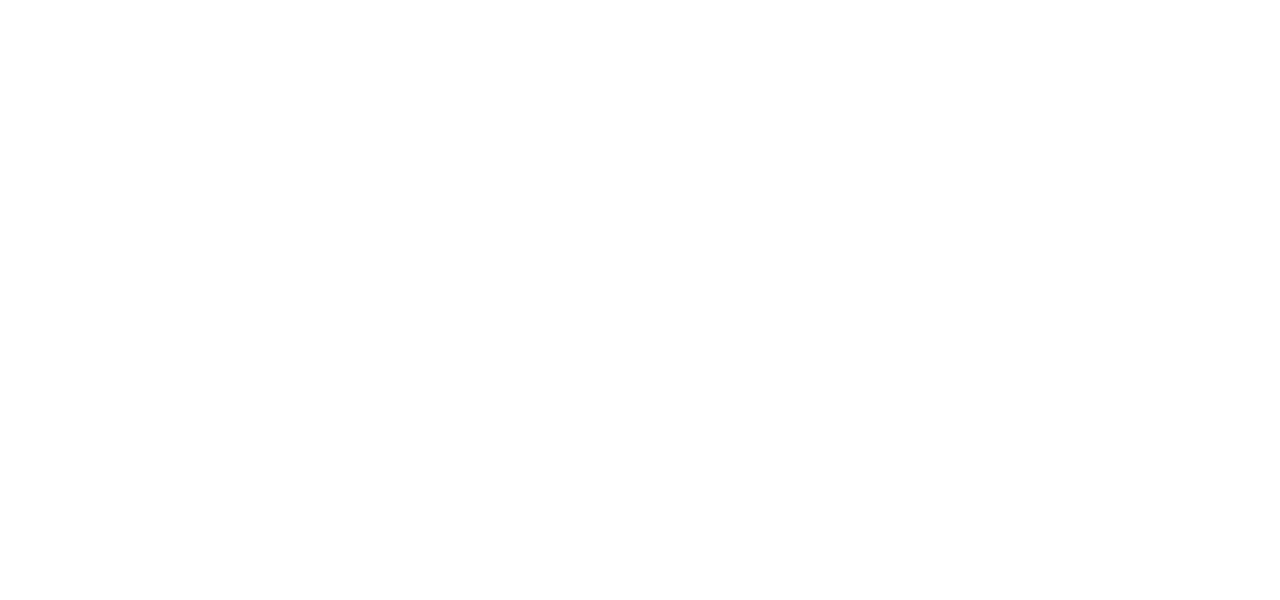
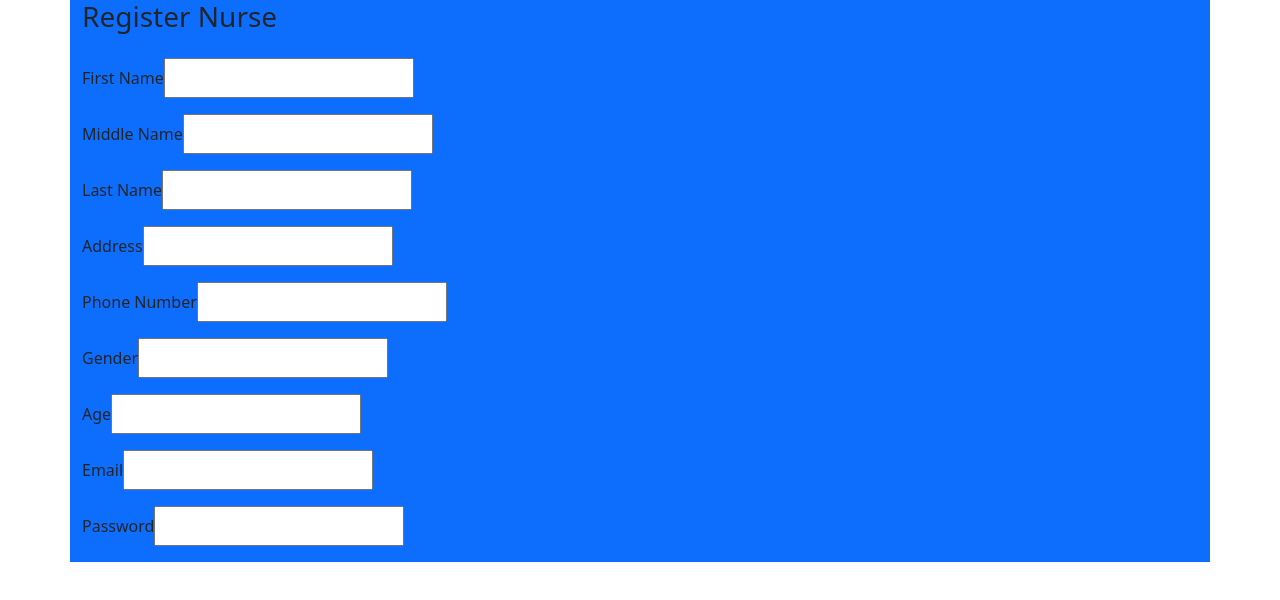
Before and after one commit to ihern/UI-Health-DBMS, a React (Create React App) app in the folder client/: page /createNurse in a window 1280 px wide. Before the commit this address had no page. Shown: the top 600 px of the page. Built offline with nearby package versions, Linux system fonts and the light colour scheme.

Commit message:
Created Admin dash and its components. Must now work on populating information and queries.

```diff
--- a/client/package.json
+++ b/client/package.json
@@ -1,6 +1,7 @@
 {
   "name": "client",
   "version": "0.1.0",
+  "proxy": "http://localhost:4000",
   "private": true,
   "dependencies": {
     "@testing-library/jest-dom": "^5.17.0",
--- a/client/src/App.js
+++ b/client/src/App.js
@@ -4,6 +4,12 @@ import Register from './pages/register';
 import Patient from './pages/patientDash';
 import Admin from './pages/adminDash';
 import Nurse from './pages/nurseDash';
+import CreateNurse from './components/CreateNurse';
+import EditNurse from './components/EditNurse';
+import ReadNurse from './components/ReadNurse';
+import ReadPatient from './components/ReadPatient';
+import ReadVaccine from './components/ReadVaccine';
+import UpdateVaccine from './components/UpdateVaccine';
 import { BrowserRouter, Routes, Route } from 'react-router-dom'
 import 'bootstrap/dist/css/bootstrap.min.css';
 
@@ -11,11 +17,17 @@ function App() {
   return (
     <BrowserRouter>
       <Routes>
-        <Route path='/' element={<Login />}></Route>
-        <Route path='/register' element={<Register />}></Route>
-        <Route path='/adminHome' element={<Admin />}></Route>
-        <Route path='/nurseHome' element={<Nurse />}></Route>
-        <Route path='/patientHome' element={<Patient />}></Route>
+        <Route path='/' element={<Login />} />
+        <Route path='/register' element={<Register />} />
+        <Route path='/adminHome' element={<Admin />} />
+        <Route path='/nurseHome' element={<Nurse />} />
+        <Route path='/patientHome' element={<Patient />} />
+        <Route path='/createNurse' element={<CreateNurse />} />
+        <Route path='/editNurse/:id' element={<EditNurse />} />
+        <Route path='/readNurse/:id' element={<ReadNurse />} />
+        <Route path='/readPatient/:id' element={<ReadPatient />} />
+        <Route path='/readVaccine/:id' element={<ReadVaccine />} />
+        <Route path='/updateVaccine/:id' element={<UpdateVaccine />} />
       </Routes>
     </BrowserRouter>
   );
--- /dev/null
+++ b/client/src/components/CreateNurse.jsx
@@ -0,0 +1,88 @@
+import React, { useState } from 'react'
+import { Link, useNavigate } from 'react-router-dom'
+import Axios from 'axios'
+
+function CreateNurse() {
+  const [values, setValues] = useState({
+    employee_id: '',
+    fname: '',
+    mi: '',
+    lname: '',
+    address: '',
+    phone_number: '',
+    gender: '',
+    age: '',
+    email: '',
+    password: ''
+  })
+
+  const navigate = useNavigate();
+
+  const handleSubmit = (event) => {
+    event.preventDefault();
+
+    // Posting data to UI-Health database
+    Axios.post("http://localhost:4000/registerNurse", values)
+    .then(res => {
+        navigate('/adminHome');
+        console.log(res.data);
+    })
+    .catch(err => console.log(err));
+}
+
+  return (
+    <div className='container vh-1== vw-100 bg-primary'>
+      <div className='row'>
+        <h3>Register Nurse</h3>
+        <form onSubmit={handleSubmit}>
+          <div className='form-group my-3'>
+            <label htmlFor='fName'>First Name</label>
+            <input type='text' name='fName' onChange={(e) => setValues({...values, fname: e.target.value})} />
+          </div>
+
+          <div className='form-group my-3'>
+            <label htmlFor='mi'>Middle Name</label>
+            <input type='text' name='mi' onChange={(e) => setValues({...values, mi: e.target.value})} />
+          </div>
+
+          <div className='form-group my-3'>
+            <label htmlFor='lname'>Last Name</label>
+            <input type='text' name='lname' onChange={(e) => setValues({...values, lname: e.target.value})} />
+          </div>
+
+          <div className='form-group my-3'>
+            <label htmlFor='address'>Address</label>
+            <input type='text' name='address' onChange={(e) => setValues({...values, address: e.target.value})} />
+          </div>
+
+          <div className='form-group my-3'>
+            <label htmlFor='phone_number'>Phone Number</label>
+            <input type='text' name='phone_number' onChange={(e) => setValues({...values, phone_number: e.target.value})} />
+          </div>
+
+          <div className='form-group my-3'>
+            <label htmlFor='gender'>Gender</label>
+            <input type='text' name='gender' onChange={(e) => setValues({...values, gender: e.target.value})} />
+          </div>
+
+          <div className='form-group my-3'>
+            <label htmlFor='age'>Age</label>
+            <input type='text' name='age' onChange={(e) => setValues({...values, age: e.target.value})} />
+          </div>
+
+          <div className='form-group my-3'>
+            <label htmlFor='email'>Email</label>
+            <input type='text' name='email' onChange={(e) => setValues({...values, email: e.target.value})} />
+          </div>
+
+          <div className='form-group my-3'>
+            <label htmlFor='password'>Password</label>
+            <input type='text' name='password' onChange={(e) => setValues({...values, password: e.target.value})} />
+          </div>
+        </form>
+      </div>
+    </div>
+  )
+}
+
+export default CreateNurse
--- /dev/null
+++ b/client/src/components/EditNurse.jsx
@@ -0,0 +1,9 @@
+import React from 'react'
+
+function EditNurse() {
+  return (
+    <div>EditNurse</div>
+  )
+}
+
+export default EditNurse
--- /dev/null
+++ b/client/src/components/ReadNurse.jsx
@@ -0,0 +1,9 @@
+import React from 'react'
+
+function ReadNurse() {
+  return (
+    <div>ReadNurse</div>
+  )
+}
+
+export default ReadNurse
--- /dev/null
+++ b/client/src/components/ReadPatient.jsx
@@ -0,0 +1,9 @@
+import React from 'react'
+
+function ReadPatient() {
+  return (
+    <div>ReadPatient</div>
+  )
+}
+
+export default ReadPatient
--- /dev/null
+++ b/client/src/components/ReadVaccine.jsx
@@ -0,0 +1,9 @@
+import React from 'react'
+
+function ReadVaccine() {
+  return (
+    <div>ReadVaccine</div>
+  )
+}
+
+export default ReadVaccine
--- /dev/null
+++ b/client/src/components/UpdateVaccine.jsx
@@ -0,0 +1,9 @@
+import React from 'react'
+
+function UpdateVaccine() {
+  return (
+    <div>UpdateVaccine</div>
+  )
+}
+
+export default UpdateVaccine
--- a/client/src/pages/adminDash.js
+++ b/client/src/pages/adminDash.js
@@ -0,0 +1,93 @@
+import React, { useEffect, useState } from 'react';
+import Axios from 'axios'
+import { useLocation } from 'react-router-dom';
+
+export default function Admin () {
+
+  const location = useLocation();
+
+  const emailData = location.state && location.state.emailVal;
+
+  const [fname, setFName] = useState('');
+  const [mi, setMI] = useState('');
+  const [lname, setLName] = useState('');
+  const [address, setAddress] = useState('');
+  const [phoneNum, setPhoneNum] = useState('');
+  const [race, setRace] = useState('');
+  const [history, setHistory] = useState('');
+  const [gender, setGender] = useState('');
+  const [age, setAge] = useState('');
+  const [occupation, setOccupation] = useState('');
+  const [email, setEmail] = useState('');
+
+  return (
+    <div className="container">
+      <hr/>
+      <h2 className="breadcrumb">Admin Dashboard</h2>
+      <hr/>
+      <div className="row gutters-sm">
+        <div className="col-md-4 d-none d-md-block">
+          <div className="card">
+            <div className="card-body">
+              <nav className="nav flex-column nav-pills nav-gap-y-1">
+                <a href="#nurse" data-toggle="tab" className="nav-item nav-link has-icon nav-link-faded active">
+                  <svg xmlns="http://www.w3.org/2000/svg" width="24" height="24" viewBox="0 0 24 24" fill="none" stroke="currentColor" strokeWidth="2" strokeLinecap="round" strokeLinejoin="round" className="feather feather-user mr-2"><path d="M20 21v-2a4 4 0 0 0-4-4H8a4 4 0 0 0-4 4v2"></path><circle cx="12" cy="7" r="4"></circle></svg> View Nurse Info
+                </a>
+
+                <a href="#patient" data-toggle="tab" className="nav-item nav-link has-icon nav-link-faded">
+                <svg xmlns="http://www.w3.org/2000/svg" width="24" height="24" viewBox="0 0 24 24" fill="none" stroke="currentColor" strokeWidth="2" strokeLinecap="round" strokeLinejoin="round" className="feather feather-user mr-2"><path d="M20 21v-2a4 4 0 0 0-4-4H8a4 4 0 0 0-4 4v2"></path><circle cx="12" cy="7" r="4"></circle></svg>
+                  View Patient Info
+                </a>
+
+                <a href="#vaccine" data-toggle="tab" className="nav-item nav-link has-icon nav-link-faded">
+                <svg xmlns="http://www.w3.org/2000/svg" width="24" height="24" viewBox="0 0 24 24" fill="none" stroke="currentColor" stroke-width="2" stroke-linecap="round" stroke-linejoin="round">
+                  <rect x="2" y="7" width="20" height="13"></rect>
+                  <path d="M2 7h20M6 4h5v3H6zM6 17h5v3H6zM18 4h-5v3h5zM18 17h-5v3h5z"></path>
+                </svg> View Vaccine Info
+                </a>
+              </nav>
+            </div>
+          </div>
+        </div>
+        <div className="col-md-8">
+          <div className="card">
+            <div className="card-header border-bottom mb-3 d-flex d-md-none">
+              <ul className="nav nav-tabs card-header-tabs nav-gap-x-1" role="tablist">
+                <li className="nav-item">
+                  <a href="#nurse" data-toggle="tab" className="nav-link has-icon active"><svg xmlns="http://www.w3.org/2000/svg" width="24" height="24" viewBox="0 0 24 24" fill="none" stroke="currentColor" strokeWidth="2" strokeLinecap="round" strokeLinejoin="round" className="feather feather-user"><path d="M20 21v-2a4 4 0 0 0-4-4H8a4 4 0 0 0-4 4v2"></path><circle cx="12" cy="7" r="4"></circle></svg></a>
+                </li>
+                <li className="nav-item">
+                  <a href="#patient" data-toggle="tab" className="nav-link has-icon"><svg xmlns="http://www.w3.org/2000/svg" width="24" height="24" viewBox="0 0 24 24" fill="none" stroke="currentColor" strokeWidth="2" strokeLinecap="round" strokeLinejoin="round" className="feather feather-settings"><circle cx="12" cy="12" r="3"></circle><path d="M19.4 15a1.65 1.65 0 0 0 .33 1.82l.06.06a2 2 0 0 1 0 2.83 2 2 0 0 1-2.83 0l-.06-.06a1.65 1.65 0 0 0-1.82-.33 1.65 1.65 0 0 0-1 1.51V21a2 2 0 0 1-2 2 2 2 0 0 1-2-2v-.09A1.65 1.65 0 0 0 9 19.4a1.65 1.65 0 0 0-1.82.33l-.06.06a2 2 0 0 1-2.83 0 2 2 0 0 1 0-2.83l.06-.06a1.65 1.65 0 0 0 .33-1.82 1.65 1.65 0 0 0-1.51-1H3a2 2 0 0 1-2-2 2 2 0 0 1 2-2h.09A1.65 1.65 0 0 0 4.6 9a1.65 1.65 0 0 0-.33-1.82l-.06-.06a2 2 0 0 1 0-2.83 2 2 0 0 1 2.83 0l.06.06a1.65 1.65 0 0 0 1.82.33H9a1.65 1.65 0 0 0 1-1.51V3a2 2 0 0 1 2-2 2 2 0 0 1 2 2v.09a1.65 1.65 0 0 0 1 1.51 1.65 1.65 0 0 0 1.82-.33l.06-.06a2 2 0 0 1 2.83 0 2 2 0 0 1 0 2.83l-.06.06a1.65 1.65 0 0 0-.33 1.82V9a1.65 1.65 0 0 0 1.51 1H21a2 2 0 0 1 2 2 2 2 0 0 1-2 2h-.09a1.65 1.65 0 0 0-1.51 1z"></path></svg></a>
+                </li>
+              </ul>
+            </div>
+
+            <div className="card-body tab-content">
+              <div className="tab-pane active" id="nurse">
+                <h6>Nurse Information</h6>
+                <hr/>
+
+              </div>
+            </div>
+
+            <div className="card-body">
+              <div className="tab-pane" id="patient">
+                <h6>Patient Information</h6>
+                <hr/>
+
+              </div>
+            </div>
+
+            <div className="card-body">
+              <div className="tab-pane" id="vaccine">
+                <h6>Vaccine Information</h6>
+                <hr/>
+
+              </div>
+            </div>
+          </div>
+        </div>
+      </div>
+    </div>
+  )
+};
```
Also changed, not shown: 1 other file (tests, documents, lock files or other folders).
